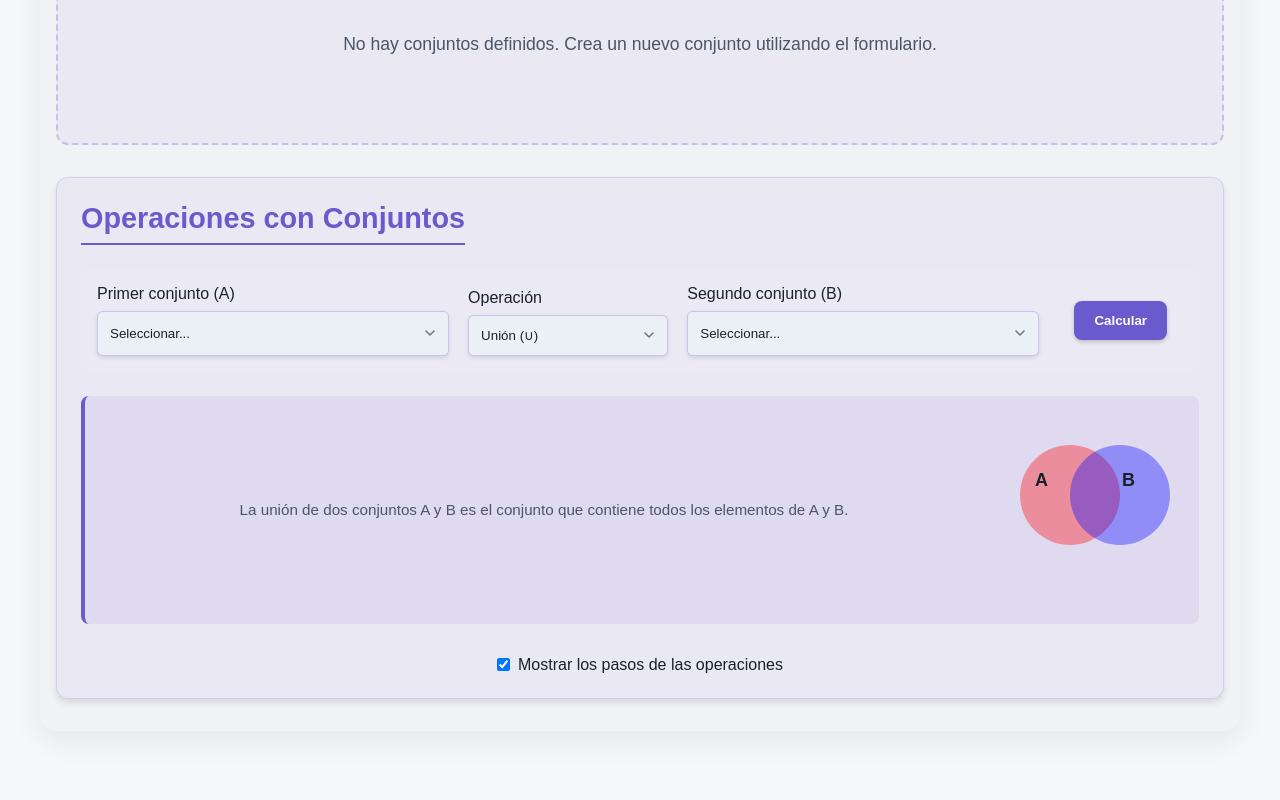
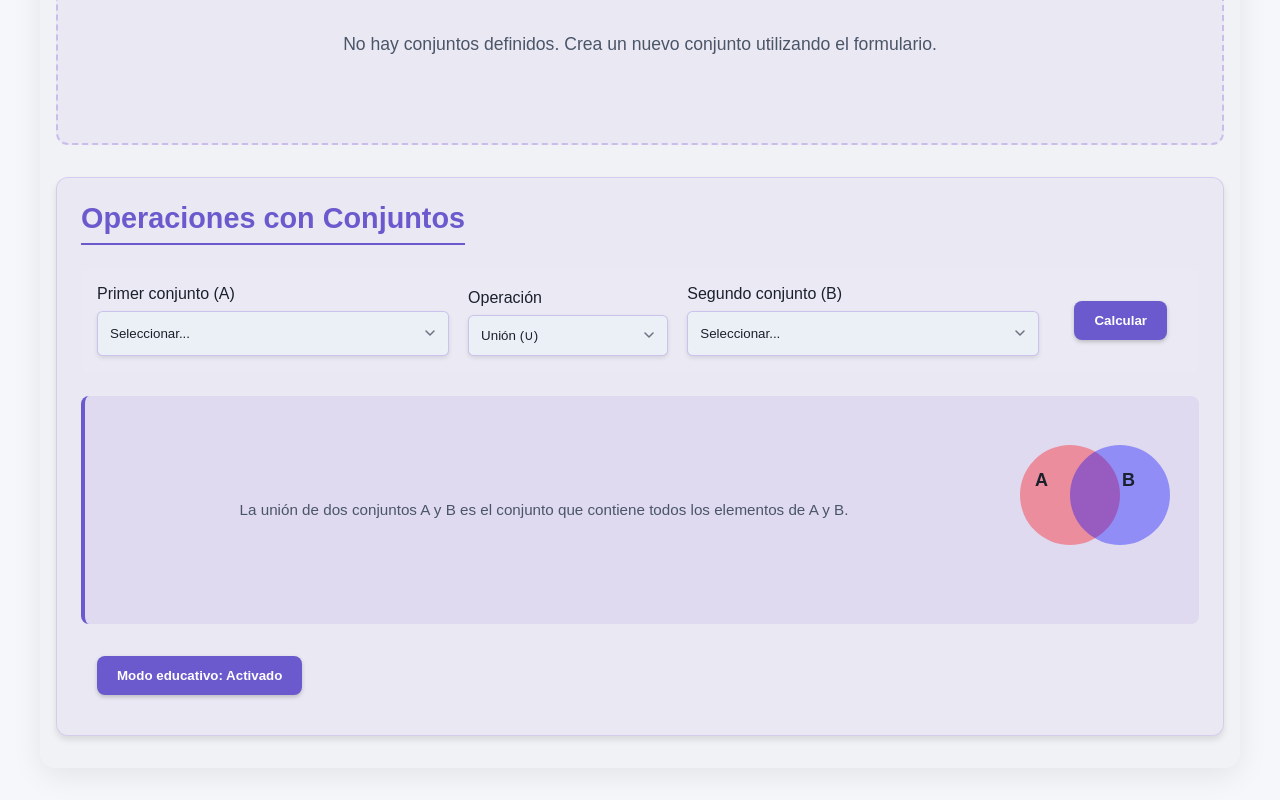
Before and after one commit to DarkyAmagai/ProyectoEstructurasDiscretas, a Next.js app: page /algoritmos/teoriadeconjuntos in a window 1280 px wide. Shown: the part 1056-1856 px from the top of the page. Before the commit the page ends 1819 px from the top, so only its background shows below. Built offline with nearby package versions, Linux system fonts and the light colour scheme.

Commit message:
Añadida la version donde se ve paso a paso en la teoria de conjuntos

```diff
--- a/src/pages/algoritmos/teoriadeconjuntos.jsx
+++ b/src/pages/algoritmos/teoriadeconjuntos.jsx
@@ -424,14 +424,14 @@ export default function SetTheoryPage() {
                             />
 
                             {/* Mostrar pasos de la operación */}
-                            {steps.length > 0 && (
+                            {steps.length > 0 && stepByStepMode && (
                                 <div className={styles.stepsContainer}>
                                     <button
                                         className={styles.stepsToggle}
                                         onClick={() => setShowSteps(!showSteps)}
                                     >
-                                        <FaLightbulb/>
-                                        {showSteps ? 'Ocultar pasos' : 'Mostrar pasos de solución'}
+                                        <FaLightbulb style={{fontSize: '1.2rem'}}/>
+                                        {showSteps ? 'Ocultar proceso paso a paso' : 'Ver proceso matemático paso a paso'}
                                         {showSteps ? <FaChevronUp/> : <FaChevronDown/>}
                                     </button>
 
@@ -441,7 +441,7 @@ export default function SetTheoryPage() {
                                                 <div key={index} className={styles.stepItem}>
                                                     <div className={styles.stepTitle}>
                                                         <span className={styles.stepNumber}>{index + 1}</span>
-                                                        {step.description}
+                                                        <strong>{step.description}</strong>
                                                     </div>
                                                     <div className={styles.stepDetail}>
                                                         {step.detail}
@@ -455,16 +455,15 @@ export default function SetTheoryPage() {
                         </div>
                     )}
 
-                    {/* Opción para activar/desactivar el modo paso a paso */}
-                    <div style={{marginTop: '2rem', display: 'flex', justifyContent: 'center'}}>
-                        <label style={{display: 'flex', alignItems: 'center', gap: '0.5rem'}}>
-                            <input
-                                type="checkbox"
-                                checked={stepByStepMode}
-                                onChange={(e) => setStepByStepMode(e.target.checked)}
-                            />
-                            Mostrar los pasos de las operaciones
-                        </label>
+                    {/* Toggle para el modo paso a paso integrado en el formulario */}
+                    <div className={styles.stepsModeToggle}>
+                        <button
+                            className={`${styles.actionButton} ${stepByStepMode ? styles.primary : ''}`}
+                            onClick={() => setStepByStepMode(!stepByStepMode)}
+                            type="button"
+                        >
+                            {stepByStepMode ? 'Modo educativo: Activado' : 'Modo educativo: Desactivado'}
+                        </button>
                     </div>
                 </div>
             </div>
```
